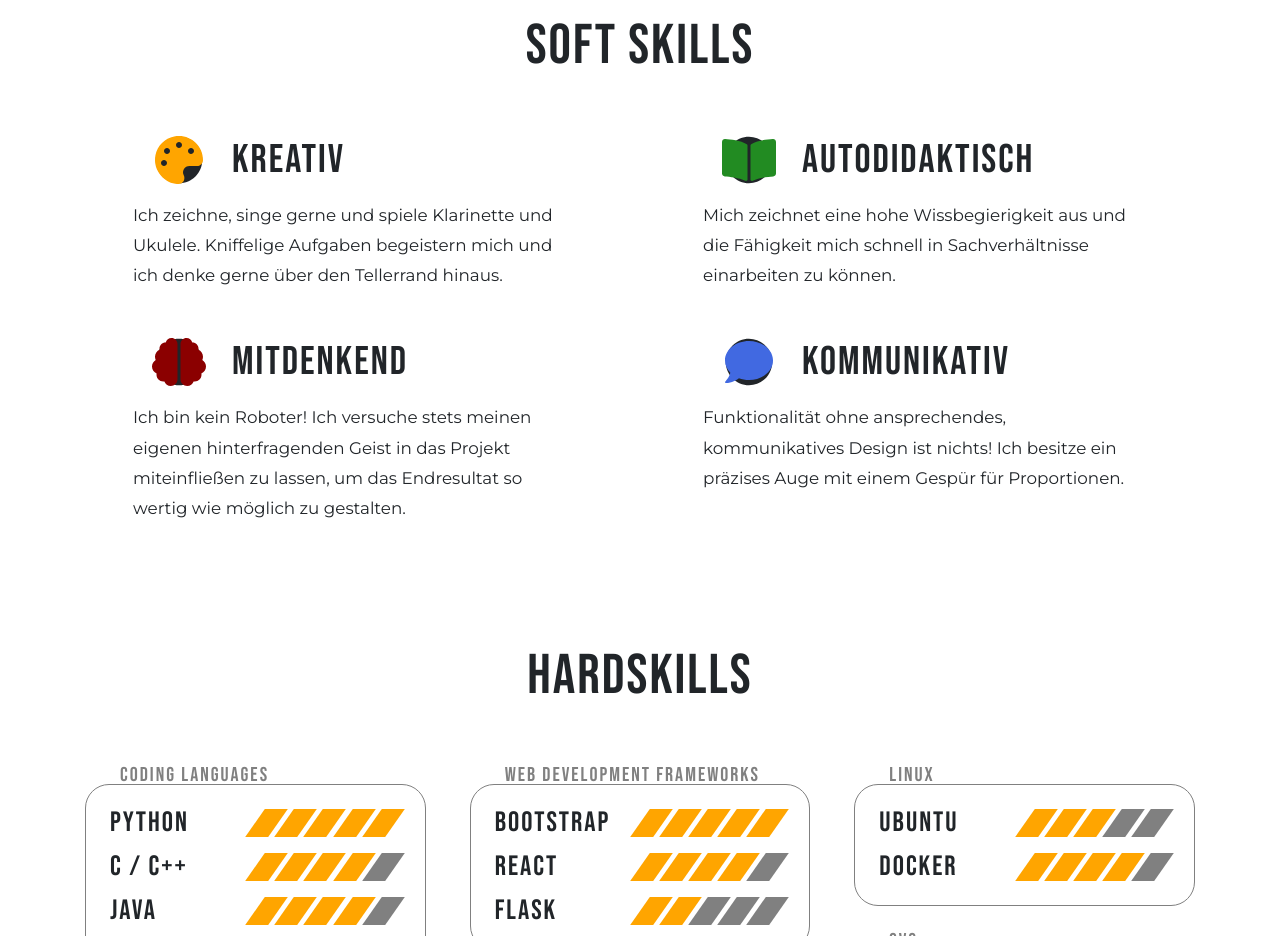
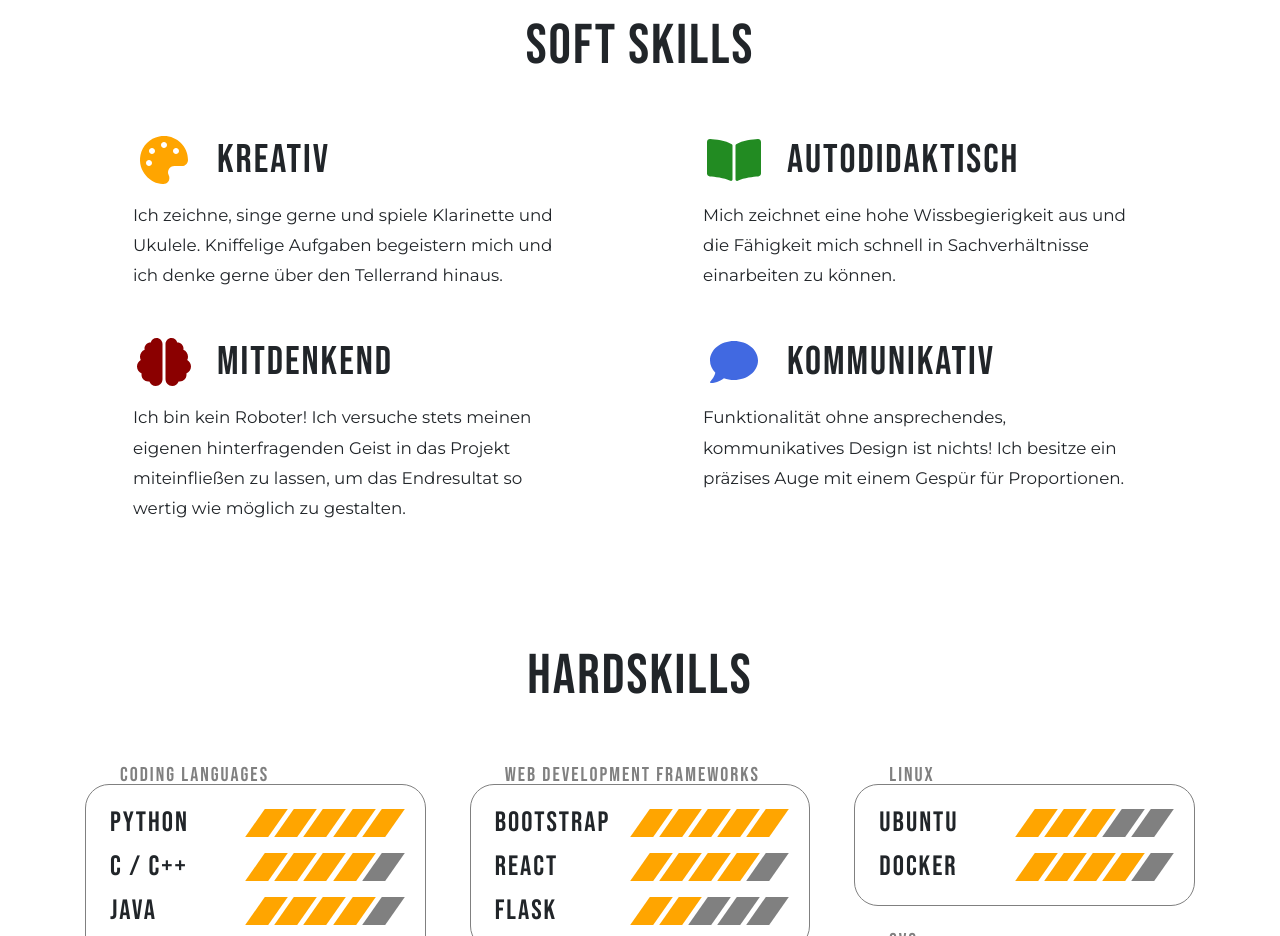
Before and after one commit to damgem/damgem.github.io, a React (Create React App) app: page / in a window 1280 px wide. Shown: the part 1760-2696 px from the top of the page. Built offline with nearby package versions, Linux system fonts and the light colour scheme.

Commit message:
Removed Softskills Icon Background

```diff
--- a/src/components/SectionSoftSkills.js
+++ b/src/components/SectionSoftSkills.js
@@ -6,15 +6,11 @@ import {FontAwesomeIcon} from '@fortawesome/react-fontawesome';
 import {faPalette, faBookOpen, faBrain, faComment, faCircle} from '@fortawesome/free-solid-svg-icons';
 
 function Icon(props) {
-    return <div className="fa-layers fa-fw fa-3x">
-        <FontAwesomeIcon
-            icon={faCircle}
-        />
-        <FontAwesomeIcon
+    return <FontAwesomeIcon
             icon={props.icon}
             style={{color:props.color}}
+            className="fa-fw fa-3x"
         />
-    </div>
 }
 
 function SoftSkill(props) {
@@ -23,7 +19,7 @@ function SoftSkill(props) {
             <div className="mx-lg-5 mx-4 mb-lg-5 mb-4">
             <Row>
                 {/*icon*/}
-                <Col xs="auto ml-lg-3">
+                <Col xs="auto ml-lg-3" className="pl-0">
                     <Icon icon={props.icon} color={props.iconColor}/>
                 </Col>
                 {/*title*/}
```
